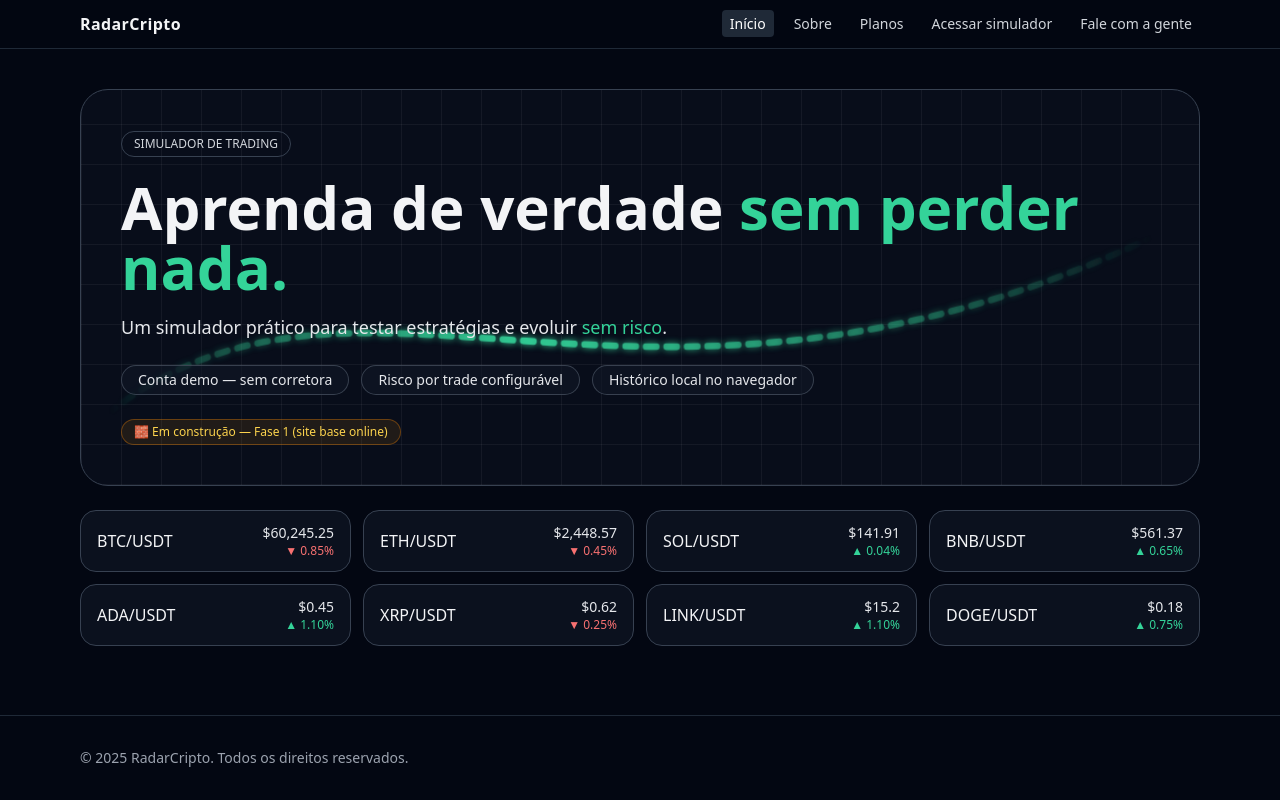
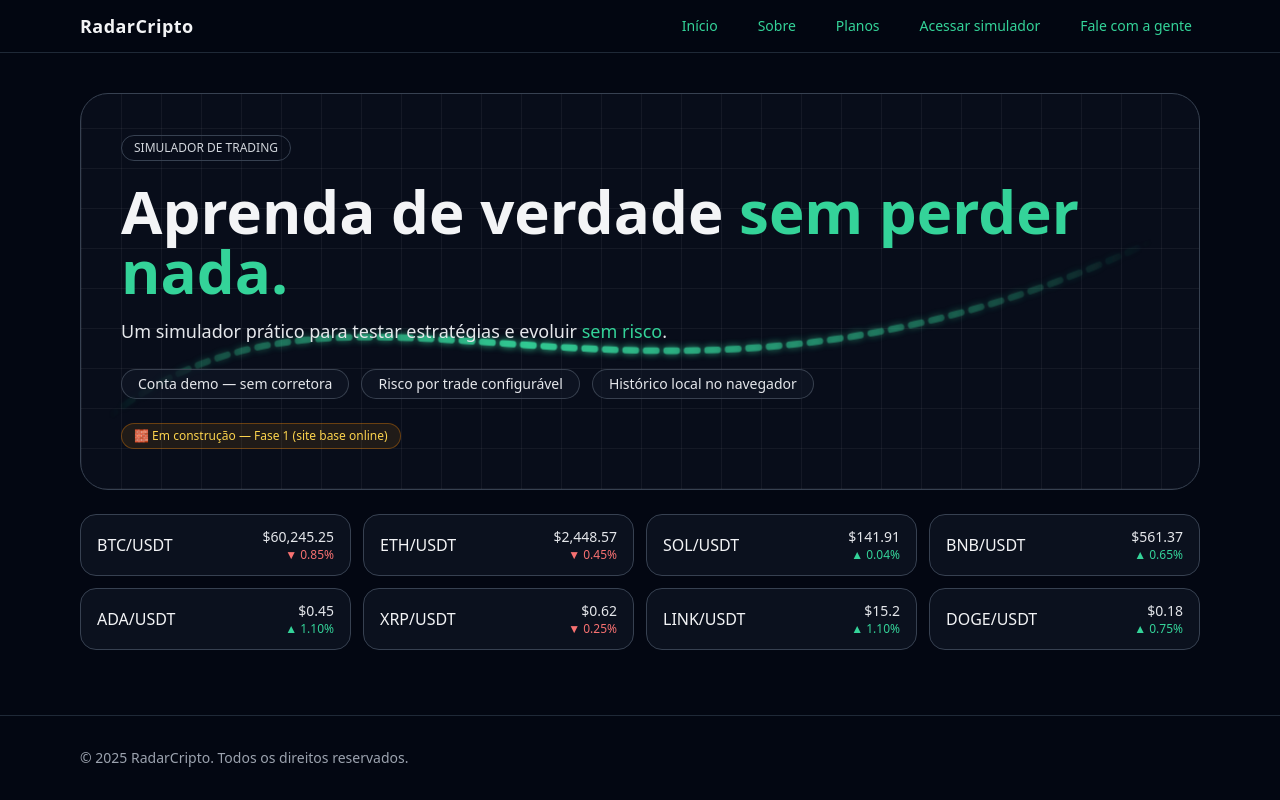
Before and after one commit to Ivanmonteiro-create/radarcripto.space, a Next.js app: page / in a window 1280 px wide. Built offline with nearby package versions, Linux system fonts and the light colour scheme.

Commit message:
Update Navbar.tsx

```diff
--- a/components/Navbar.tsx
+++ b/components/Navbar.tsx
@@ -15,19 +15,31 @@ const links = [
 function NavbarContent() {
   const pathname = usePathname();
   const qs = useSearchParams();
-  const active = useMemo(() => pathname, [pathname, qs?.toString()]);
+  const active = useMemo(() => pathname + qs.toString(), [pathname, qs]);
+
+  const isHome = pathname === "/";
 
   return (
-    <header className="sticky top-0 z-40 border-b border-gray-800 bg-gray-950/90 backdrop-blur">
-      <nav className="mx-auto w-full max-w-6xl px-4 py-3 flex items-center justify-between">
-        <Link href="/" className="font-semibold tracking-wide">RadarCripto</Link>
-        <ul className="flex items-center gap-3 text-sm">
+    <header className="sticky top-0 z-40 border-b border-gray-800 bg-gray-950/80 backdrop-blur">
+      <nav className="mx-auto flex max-w-6xl items-center justify-between px-4 py-3">
+        <Link
+          href="/"
+          className="font-semibold tracking-wide text-lg"
+        >
+          RadarCripto
+        </Link>
+
+        <ul className="flex items-center gap-6 text-sm">
           {links.map((l) => (
             <li key={l.href}>
               <Link
                 href={l.href}
-                className={`px-2 py-1 rounded hover:bg-gray-800 transition ${
-                  active === l.href ? "bg-gray-800 text-white" : "text-gray-300"
+                className={`px-2 py-1 transition ${
+                  isHome
+                    ? "text-emerald-400 hover:text-emerald-300"
+                    : active.startsWith(l.href)
+                    ? "text-emerald-400"
+                    : "text-gray-300 hover:text-gray-100"
                 }`}
               >
                 {l.label}
@@ -42,7 +54,7 @@ function NavbarContent() {
 
 export default function Navbar() {
   return (
-    <Suspense fallback={<div className="p-3 text-gray-400">Carregando…</div>}>
+    <Suspense fallback={<div className="p-4 text-gray-400">Carregando...</div>}>
       <NavbarContent />
     </Suspense>
   );
```
